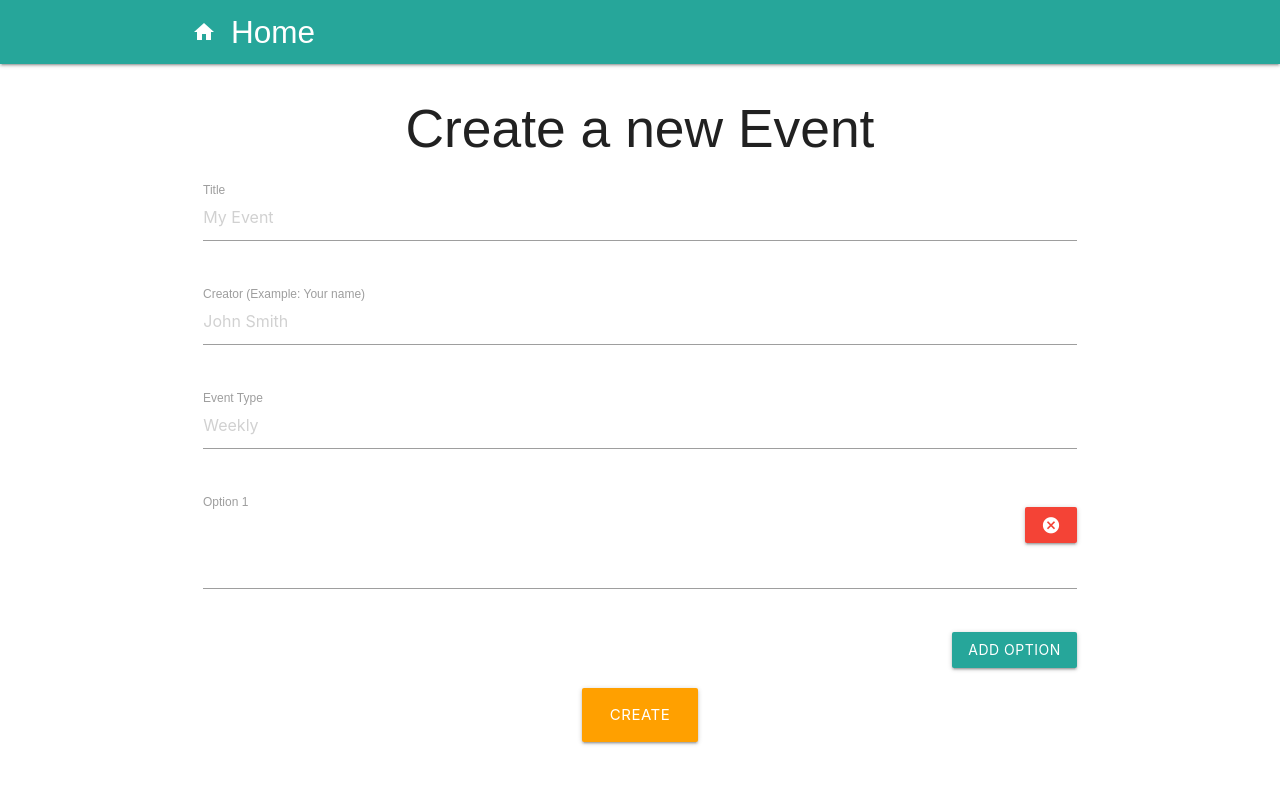
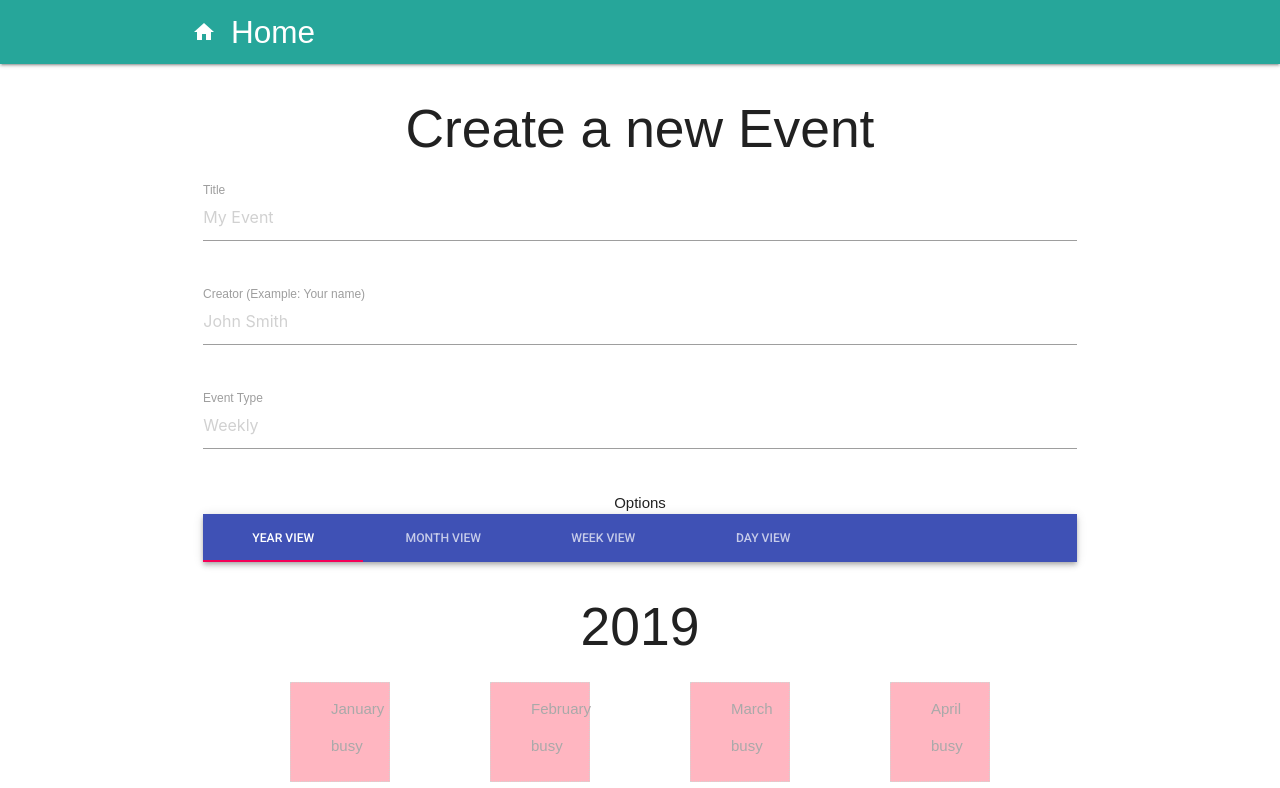
Before and after one commit to shimoal/are-you-free, a React (Create React App) app in the folder client/: page /events/new in a window 1280 px wide. Shown: the top 788 px of the page. Built offline with nearby package versions, Linux system fonts and the light colour scheme.

Commit message:
Use material UI to create tabs to display different calandar views

```diff
--- a/client/src/components/Calendar.tsx
+++ b/client/src/components/Calendar.tsx
@@ -1,46 +1,56 @@
 import * as React from "react";
 const { Component } = React;
 
-import CalendarMenu from "./calendarViews/CalendarMenu";
+import AppBar from '@material-ui/core/AppBar';
+import Tabs from '@material-ui/core/Tabs';
+import Tab from '@material-ui/core/Tab';
+
 import DayView from "./calendarViews/DayView";
 import MonthView from "./calendarViews/MonthView";
 import WeekView from "./calendarViews/WeekView";
 import YearView from "./calendarViews/YearView";
 
-class Calendar extends Component<{}, { selectedView: string }> {
+export default class CalendarMenu extends Component<{}> {
 	state = {
-		selectedView: "day"
-	};
+    value: 0,
+  };
 
-	getView(date: any) {
-		switch (this.state.selectedView) {
-			case "day":
+  getView(date: any) {
+		switch (this.state.value) {
+			case 3:
 				return <DayView date={date} />;
-			case "week":
+			case 2:
 				return <WeekView date={date} />;
-			case "month":
+			case 1:
 				return <MonthView date={date} />;
-			case "year":
+			case 0:
 				return <YearView date={date} />;
 			default:
 				return <div />;
 		}
 	}
 
+	handleChange(event: any, value: string) {
+		this.setState({value});
+	}
 	render() {
+		const { value } = this.state;
+
 		const date = new Date();
 		const calendarView = this.getView(date);
 
 		return (
 			<div>
-				<CalendarMenu
-					selectedView={this.state.selectedView}
-					setView={(selectedView: string) => this.setState({ selectedView })}
-				/>
-				{calendarView}
-			</div>
+			  <AppBar position="static">
+	        <Tabs value={value} onChange={(event, value) => this.handleChange(event, value)}>
+	          <Tab label="Year View" />
+	          <Tab label="Month View" />
+	          <Tab label="Week View" />
+	          <Tab label="Day View" />
+	        </Tabs>
+        </AppBar>
+					{calendarView}
+        </div>
 		);
 	}
 }
-
-export default Calendar;
--- a/client/src/components/events/EventForm.tsx
+++ b/client/src/components/events/EventForm.tsx
@@ -3,6 +3,7 @@ const { Component } = React;
 import axios from "axios";
 import { RouteComponentProps, withRouter } from "react-router-dom";
 
+import OptionsCreator from './OptionsCreator';
 import SubmitButton from '../UI/SubmitButton';
 
 const FIELDS = [
@@ -104,6 +105,8 @@ class EventForm extends Component<{} & RouteComponentProps> {
 							);
 						})}
 
+						<OptionsCreator />
+
 						{this.state.options.map((option, optionIndex) => {
 							return (
 								<div key={"options-"+optionIndex} className="row">
--- /dev/null
+++ b/client/src/components/events/OptionsCreator.tsx
@@ -0,0 +1,16 @@
+import * as React from 'react';
+const {Component} = React;
+
+import Calendar from '../Calendar';
+
+class OptionsCreator extends Component {
+	render() {
+		return <div>
+			Options
+			<Calendar />
+		</div>
+	}
+
+}
+
+export default OptionsCreator;
```
Also changed, not shown: client/src/components/calendarViews/CalendarMenu.tsx (deleted, +0 -39 lines), client/src/components/calendarViews/CalendarMenuItem.tsx (deleted, +0 -18 lines).
